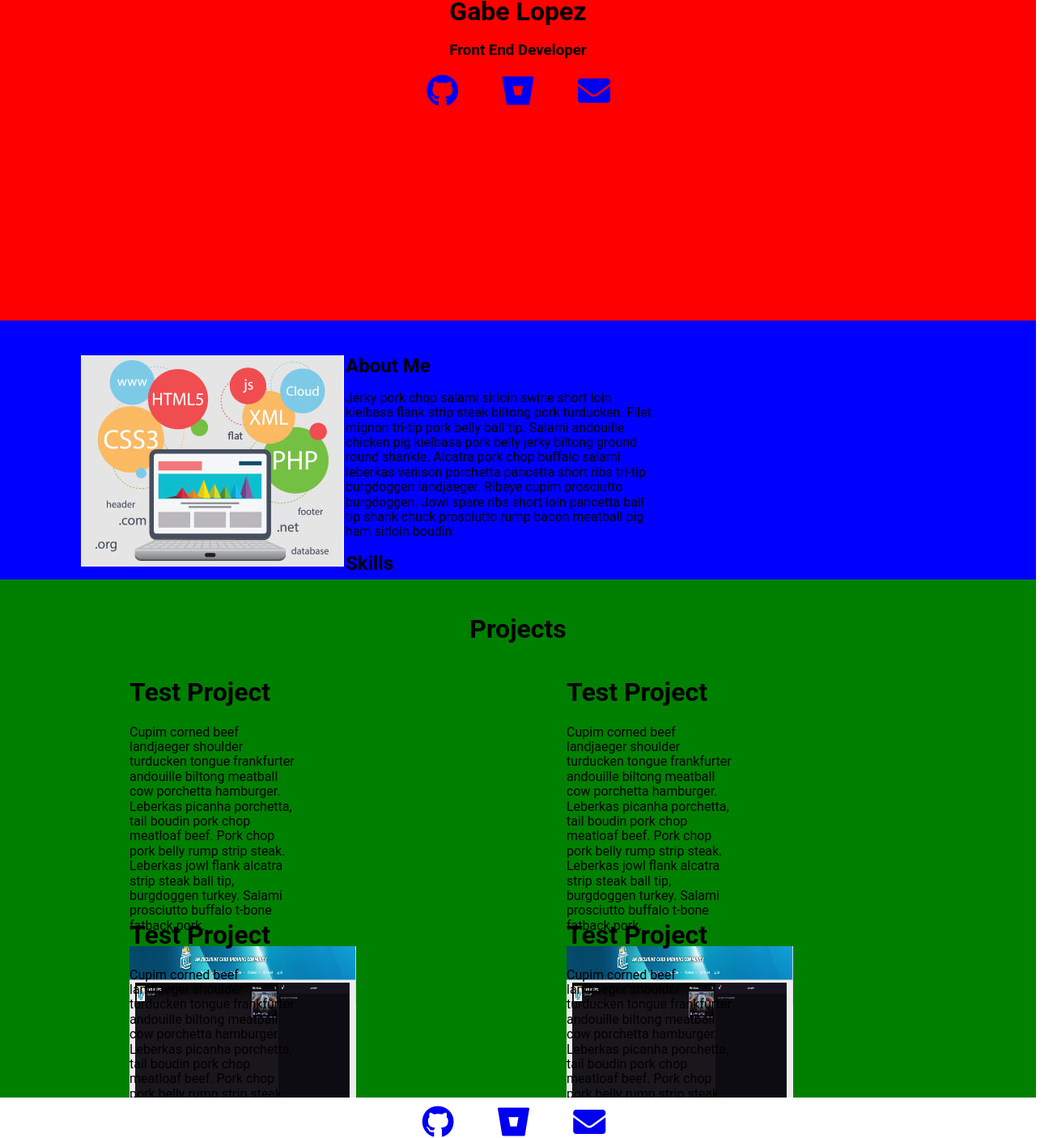
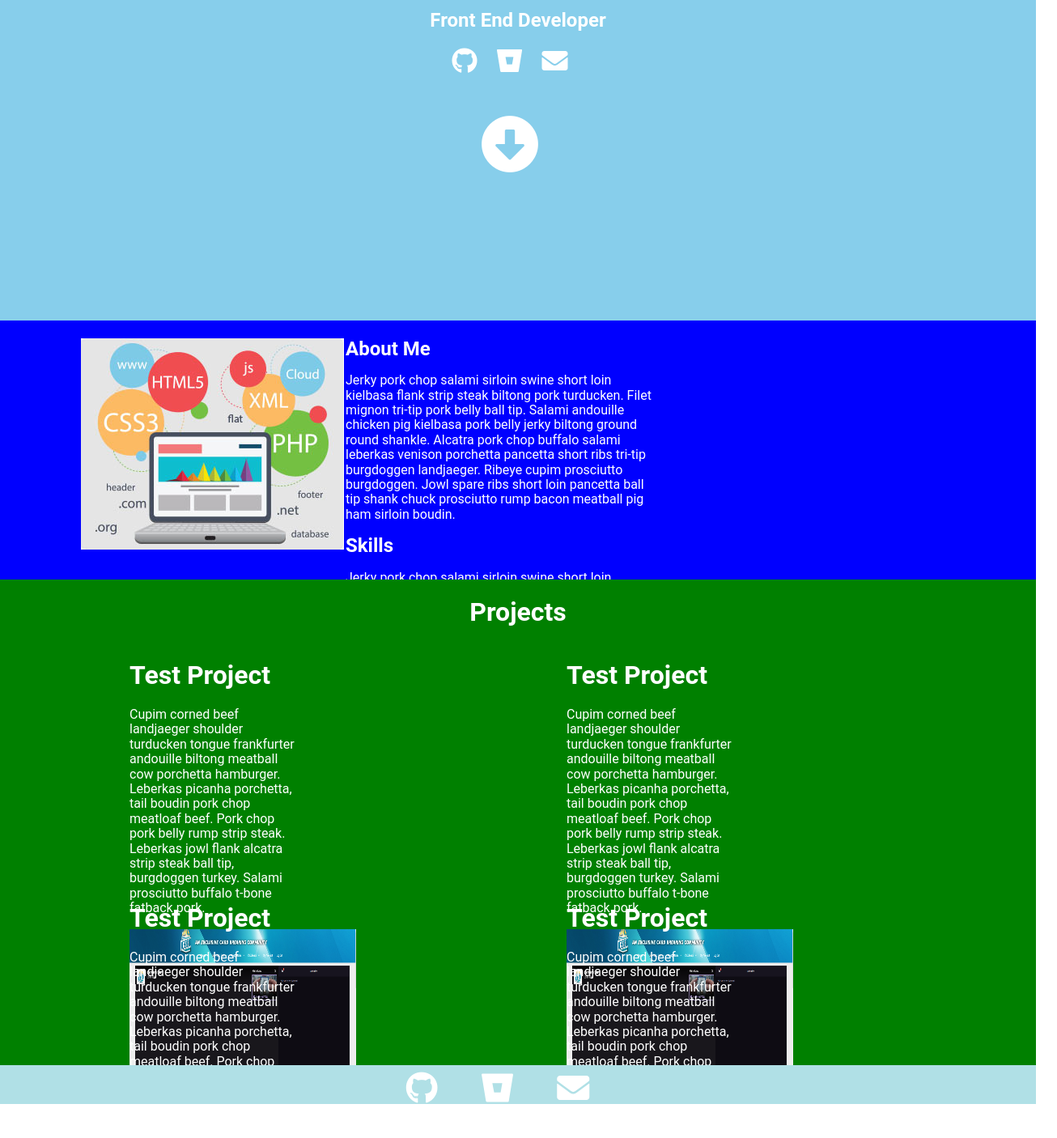
Before and after one commit to gLo-810/portfolio-site, a website built with webpack: page app/index.html in a window 1280 px wide. Shown: the part 404-1810 px from the top of the page at 81% size, 1306 px wide, since content can reach past the window. After the commit the page ends 1768 px from the top, so only its background shows below. Built offline with nearby package versions, Linux system fonts and the light colour scheme.

Commit message:
changed colors of hero and nav

```diff
--- a/app/assets/styles/base/_global.css
+++ b/app/assets/styles/base/_global.css
@@ -1,5 +1,6 @@
 body {
   font-family: 'Roboto', sans-serif;
+  color: white;
 }
 
 * {
--- a/app/assets/styles/modules/_footer.css
+++ b/app/assets/styles/modules/_footer.css
@@ -1,19 +1,5 @@
 .footer {
   text-align: center;
-  height: 5vh;
-
-  ul {
-    margin: 10px;
-    /* padding: 10px; */
-  }
-
-  li {
-    list-style: none;
-    float: left;
-    padding-right: 20px;
-  }
-
-  a {
-    text-decoration: none;
-  }
+  height: 6vh;
+  background-color: powderblue;
 }
--- a/app/assets/styles/modules/_hero.css
+++ b/app/assets/styles/modules/_hero.css
@@ -1,5 +1,5 @@
 .hero {
-  background-color: red;
+  background-color: skyblue;
   height: 100vh;
   max-width: 100%;
 
@@ -11,15 +11,26 @@
     position: absolute;
     width: 100%;
     text-align: center;
-    top: 50%;
+    top: 38%;
     left: 0;
+
+    h1 {
+      font-size: 5rem;
+    }
+
+    /* h3 {
+      font-size: 1.17rem;
+    } */
+
+
   }
 
   &__text-content--center {
-    position: absolute;
+    /* position: absolute;
     width: 100%;
+    transform: translateX(2%); */
     text-align: center;
-    transform: translateX(2%);
   }
 
+
 }
--- a/app/assets/styles/modules/_icons.css
+++ b/app/assets/styles/modules/_icons.css
@@ -1,6 +1,22 @@
 .icons {
+  position: relative;
   i {
-    font-size: 40px;
+    color: white;
+    font-size: 2rem;
+    padding-right: 20px;
+  }
+
+  &--footer  a > i{
+    font-size: 2.5rem;
     padding-right: 50px;
   }
+
+  &__arrow {
+    position: relative;
+    top: 3.125rem;
+    a > i {
+      font-size: 4.5rem;
+    }
+  }
+
 }
--- a/app/assets/styles/modules/_page-section.css
+++ b/app/assets/styles/modules/_page-section.css
@@ -1,3 +1,7 @@
 .page-section {
-  padding: 4% 0;
+  padding: 2% 0;
+
+  &--footer{
+    padding: 0.5rem;
+  }
 }
--- a/app/assets/styles/modules/_projects.css
+++ b/app/assets/styles/modules/_projects.css
@@ -1,6 +1,6 @@
 .projects {
   background-color: green;
-  height: 80vh;
+  height: 75vh;
   /* position: relative; */
 
 
--- a/app/assets/styles/modules/_site-header.css
+++ b/app/assets/styles/modules/_site-header.css
@@ -1,6 +1,6 @@
 .site-header {
   position: fixed;
-  background-color: yellow;
+  background-color: skyblue;
   width: 100%;
   z-index: 2;
 }
--- a/app/index.html
+++ b/app/index.html
@@ -30,11 +30,14 @@
 
     <div class="hero__text-content">
       <h1>Gabe Lopez</h1>
-      <h3>Front End Developer</h3>
-      <div class="icons hero__text-content--center">
+      <h2>Front End Developer</h2>
+      <div class="icons  hero__text-content--center">
         <a href="#"><i class="fab fa-github"></i></a>
         <a href="#"><i class="fab fa-bitbucket"></i></a>
         <a href="#"><i class="fas fa-envelope"></i></a>
+      </div>
+      <div class="icons icons__arrow">
+        <a href="#"><i class="fas fa-arrow-alt-circle-down"></i></a>
       </div>
     </div>
   </div>
@@ -103,19 +106,14 @@
 
 </div>
   </div>
-  <footer>
-    <div class="wrapper">
-      <nav class="footer">
-        <ul>
-          <div class="icons">
-            <a href="#"><i class="fab fa-github"></i></a>
-            <a href="#"><i class="fab fa-bitbucket"></i></a>
-            <a href="#"><i class="fas fa-envelope"></i></a>
+  <footer class="footer wrapper">
+      <nav >
+          <div class="icons icons--footer page-section--footer">
+            <a href="#"><i class="fab fa-github id="footer-icons" "></i></a>
+            <a href="#"><i class="fab fa-bitbucket id="footer-icons" "></i></a>
+            <a href="#"><i class="fas fa-envelope id="footer-icons" "></i></a>
           </div>
-        </ul>
       </nav>
-    </div>
-
   </footer>
   </body>
 </html>
--- a/app/temp/styles/main.css
+++ b/app/temp/styles/main.css
@@ -454,6 +454,7 @@ template {
 
 body {
   font-family: 'Roboto', sans-serif;
+  color: white;
 }
 
 * {
@@ -462,9 +463,10 @@ body {
 }
 
 .hero {
-  background-color: red;
+  background-color: skyblue;
   height: 100vh;
   max-width: 100%;
+
 
 }
 
@@ -476,16 +478,25 @@ body {
     position: absolute;
     width: 100%;
     text-align: center;
-    top: 50%;
+    top: 38%;
     left: 0;
+
+    /* h3 {
+      font-size: 1.17rem;
+    } */
+
+
   }
 
+.hero__text-content h1 {
+      font-size: 5rem;
+    }
+
 .hero__text-content--center {
-    position: absolute;
+    /* position: absolute;
     width: 100%;
+    transform: translateX(2%); */
     text-align: center;
-    -webkit-transform: translateX(2%);
-            transform: translateX(2%);
   }
 
 .about {
@@ -500,7 +511,7 @@ body {
 
 .projects {
   background-color: green;
-  height: 80vh;
+  height: 75vh;
 }
 
 /* position: relative; */
@@ -542,7 +553,7 @@ body {
 
 .site-header {
   position: fixed;
-  background-color: yellow;
+  background-color: skyblue;
   width: 100%;
   z-index: 2;
 }
@@ -615,31 +626,41 @@ padding-right: -20px;
     width: 50%;
   }
 
+.icons {
+  position: relative;
+
+}
+
 .icons i {
-    font-size: 40px;
+    color: white;
+    font-size: 2rem;
+    padding-right: 20px;
+  }
+
+.icons--footer  a > i{
+    font-size: 2.5rem;
     padding-right: 50px;
   }
 
+.icons__arrow {
+    position: relative;
+    top: 3.125rem;
+  }
+
+.icons__arrow a > i {
+      font-size: 4.5rem;
+    }
+
 .footer {
   text-align: center;
-  height: 5vh;
+  height: 6vh;
+  background-color: powderblue;
 }
 
-.footer ul {
-    margin: 10px;
-    /* padding: 10px; */
+.page-section {
+  padding: 2% 0;
+}
+
+.page-section--footer{
+    padding: 0.5rem;
   }
-
-.footer li {
-    list-style: none;
-    float: left;
-    padding-right: 20px;
-  }
-
-.footer a {
-    text-decoration: none;
-  }
-
-.page-section {
-  padding: 4% 0;
-}
```
